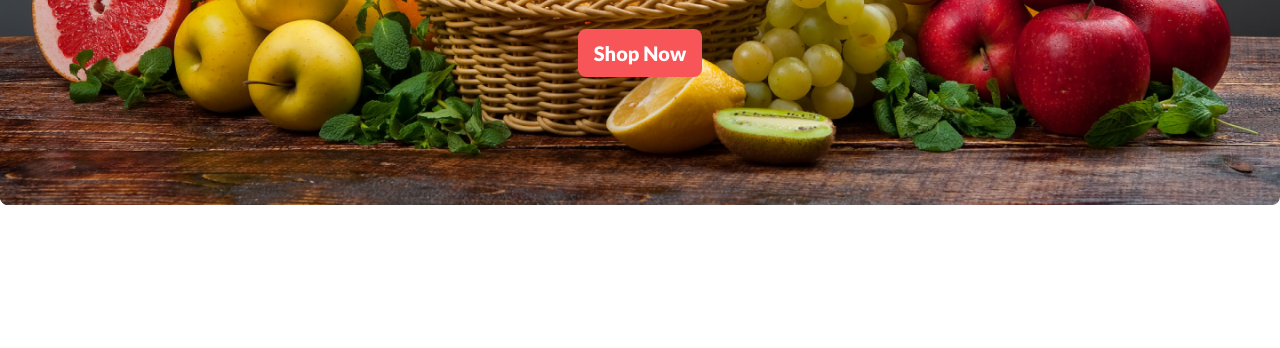
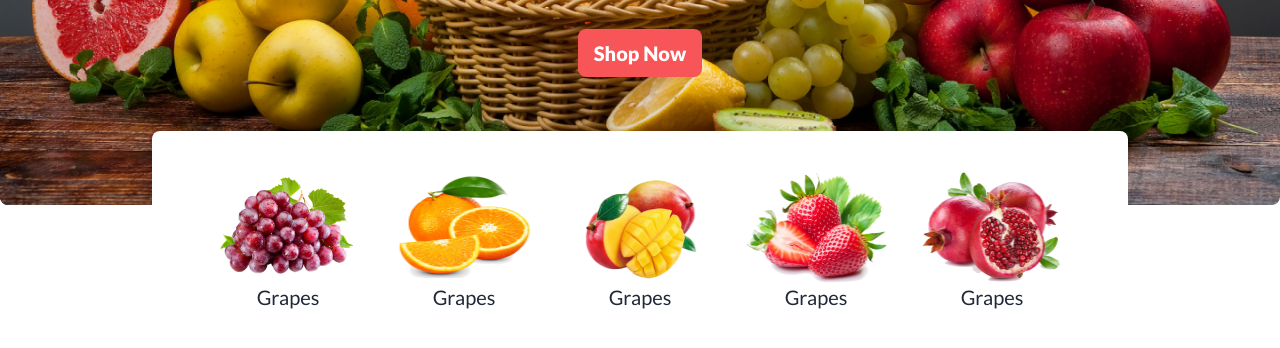
Before and after one commit to Mohiuddin10/fruit-brust-daisyUI, a plain HTML site: page index.html in a window 1280 px wide. Shown: the part 460-808 px from the top of the page. Drawn offline with nearby package versions, Linux system fonts and the light colour scheme.

Commit message:
fruit card done with responsive

```diff
--- a/index.html
+++ b/index.html
@@ -155,6 +155,34 @@
     </div>
     <!-- banner end  -->
 
+    <!-- fruit card start -->
+    <section class="hidden container relative md:flex justify-center">
+        <div class="cards bg-white flex absolute m-auto py-10 px-16 gap-8 -top-20 rounded-lg">
+            <div class="card items-center">
+                <img class="w-36 h-28" src="images/fruit1.png" alt="">
+                <p class="text-xl font-medium">Grapes</p>
+            </div>
+            <div class="card items-center">
+                <img class="w-36 h-28" src="images/fruit2.png" alt="">
+                <p class="text-xl font-medium">Grapes</p>
+            </div>
+            <div class="card items-center">
+                <img class="w-36 h-28" src="images/fruit3.png" alt="">
+                <p class="text-xl font-medium">Grapes</p>
+            </div>
+            <div class="card items-center">
+                <img class="w-36 h-28" src="images/fruit4.png" alt="">
+                <p class="text-xl font-medium">Grapes</p>
+            </div>
+            <div class="card items-center">
+                <img class="w-36 h-28" src="images/fruit5.png" alt="">
+                <p class="text-xl font-medium">Grapes</p>
+            </div>
+        </div>
+
+    </section>
+    <!-- fruit card end -->
+
     </header>
 
 </body>
```
